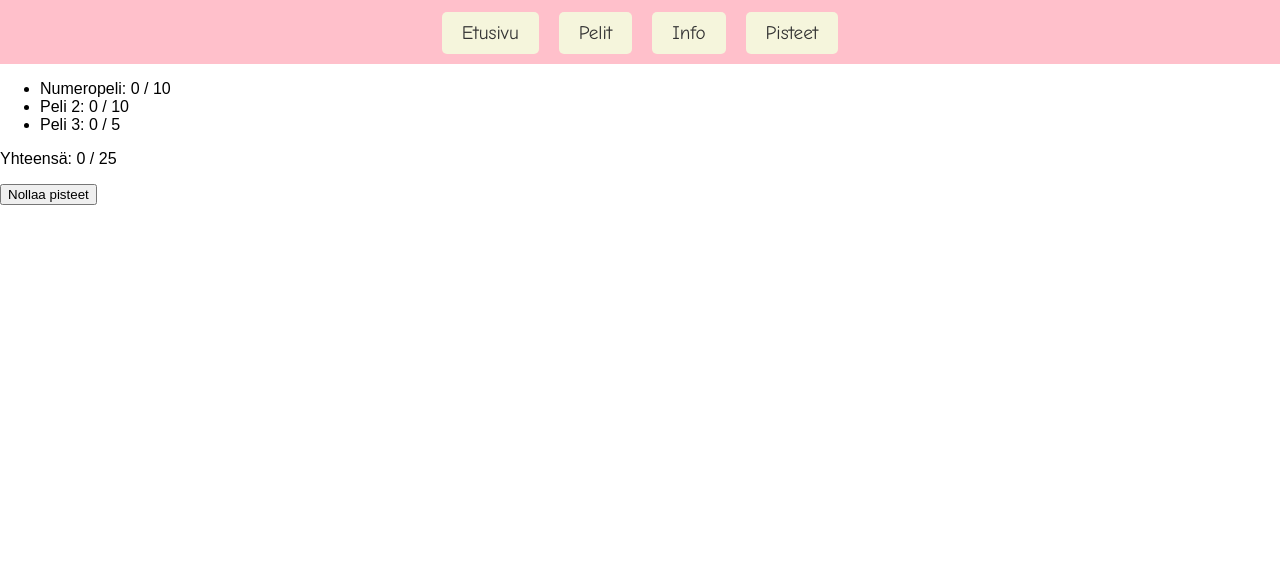
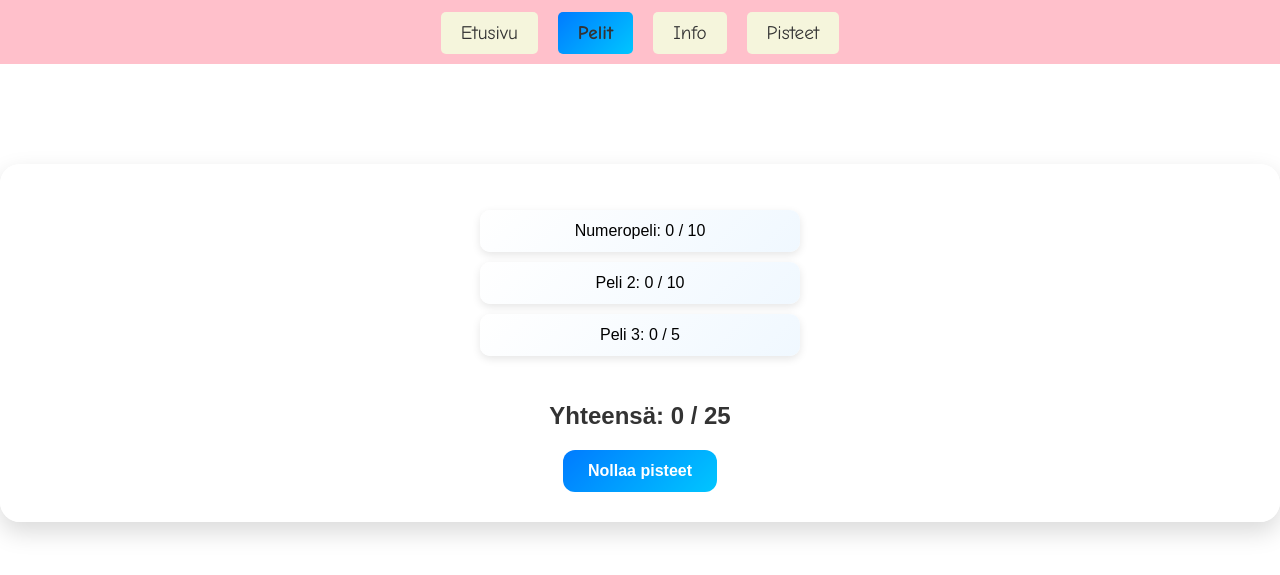
Before and after one commit to santerilamsa/Web-Projekti, a plain HTML site: page Pisteiden_keräys/index.html in a window 1280 px wide. Shown: the part 69-644 px from the top of the page. Drawn offline with Linux system fonts and the light colour scheme.

Commit message:
pisteitten tallennus

```diff
--- a/Pelit/Peli1_Santeri/code.js
+++ b/Pelit/Peli1_Santeri/code.js
@@ -13,7 +13,7 @@ const numbers = [
 
 let round = 0;
 let score = 0;
-let gameEnded = false; // 🔥 estää tuplennuksen
+let gameEnded = false;
 
 function shuffle(array) {
     return array.sort(() => Math.random() - 0.5);
@@ -22,7 +22,6 @@ function shuffle(array) {
 function nextQuestion() {
     if (round >= 10 && !gameEnded) {
 
-        // 🔥 TALLENNETAAN PARAS TULOS
         let oldScore = parseInt(localStorage.getItem("peli1_Santeri")) || 0;
 
         if (score > oldScore) {
--- a/Pelit/Peli2_Amalia/code.js
+++ b/Pelit/Peli2_Amalia/code.js
@@ -15,6 +15,9 @@ function newRound() {
     if (round >= maxRounds) {
         document.getElementById("result").innerText = "Peli ohi!";
         document.getElementById("score").innerText = "Sait " + score + " / " + maxRounds + " oikein";
+
+        // 👉 TALLENNETAAN PISTEET
+        localStorage.setItem("peli2", score);
 
         document.getElementById("btn1").disabled = true;
         document.getElementById("btn2").disabled = true;
@@ -78,6 +81,6 @@ function restartGame() {
 }
 
 // Aloitus
-window.onload = function() {
+window.onload = function () {
     newRound();
 };
--- a/Pisteiden_keräys/index.html
+++ b/Pisteiden_keräys/index.html
@@ -32,11 +32,12 @@
       </nav>
     </div>
   </header>
-
+<div class="container">
 <ul id="pisteLista"></ul>
 <p id="kokonaisPisteet"></p>
 
 <button onclick="tyhjennaPisteet()">Nollaa pisteet</button>
+</div>
 
 </body>
 </html>
--- a/Pisteiden_keräys/style.css
+++ b/Pisteiden_keräys/style.css
@@ -144,3 +144,71 @@ footer {
 .info-btn:hover {
     background-color: yellow;
 }
+
+.container {
+    display: flex;
+    flex-direction: column;
+    align-items: center;
+    justify-content: center;
+
+    margin-top: 100px;
+    text-align: center;
+
+    background: rgba(255, 255, 255, 0.8);
+    padding: 30px 40px;
+    border-radius: 20px;
+    box-shadow: 0 10px 25px rgba(0,0,0,0.15);
+    backdrop-filter: blur(10px);
+}
+
+/* Lista */
+#pisteLista {
+    list-style: none;
+    padding: 0;
+    width: 320px;
+}
+
+#pisteLista li {
+    background: linear-gradient(135deg, #ffffff, #f0f8ff);
+    padding: 12px;
+    margin-bottom: 10px;
+    border-radius: 10px;
+    box-shadow: 0 3px 8px rgba(0,0,0,0.1);
+    transition: transform 0.2s, box-shadow 0.2s;
+}
+
+#pisteLista li:hover {
+    transform: translateY(-3px);
+    box-shadow: 0 6px 12px rgba(0,0,0,0.15);
+}
+
+/* Kokonaispisteet */
+#kokonaisPisteet {
+    font-size: 24px;
+    font-weight: bold;
+    margin: 20px 0;
+    color: #333;
+}
+
+/* Nappi */
+button {
+    padding: 12px 25px;
+    border-radius: 12px;
+    border: none;
+    background: linear-gradient(135deg, #007bff, #00c6ff);
+    color: white;
+    cursor: pointer;
+    font-size: 16px;
+    font-weight: bold;
+    transition: all 0.3s ease;
+}
+
+button:hover {
+    transform: scale(1.05);
+    background: linear-gradient(135deg, #0056b3, #0099cc);
+    box-shadow: 0 5px 15px rgba(0,0,0,0.2);
+}
+
+button:active {
+    transform: scale(0.97);
+}
```
